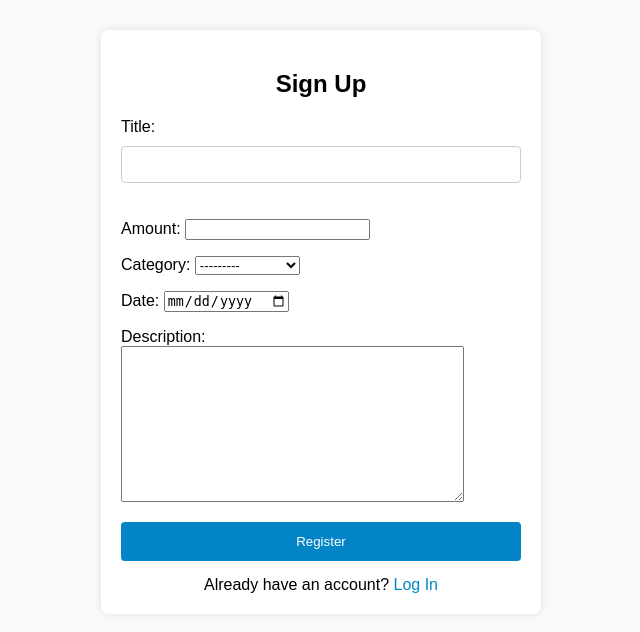
After one commit to DeepanKumarS/Expense-Tracker, a Django app: template expense_tracker/expenses/templates/expenses/signup.html in a window 1280 px wide. The commit adds this page. Shown: the top 632 px of the page, without its empty margins (319-959 px from the left). Run offline with Django 5.2, Linux system fonts and the light colour scheme; the template is opened without the code that fills it: values that come from a table or form of the project are taken from there, others are empty.

Commit message:
Basic working updated/checked

```diff
--- a/expense_tracker/expense_tracker/settings.py
+++ b/expense_tracker/expense_tracker/settings.py
@@ -39,6 +39,9 @@
     'django.contrib.staticfiles',
     'expenses',
 ]
+LOGIN_URL = 'login'  # this should match the name you gave to your login URL path
+LOGIN_REDIRECT_URL = '/'  # optional, where users are sent after successful login
+
 
 MIDDLEWARE = [
     'django.middleware.security.SecurityMiddleware',
@@ -59,6 +62,7 @@
         'APP_DIRS': True,
         'OPTIONS': {
             'context_processors': [
+                'django.template.context_processors.debug',
                 'django.template.context_processors.request',
                 'django.contrib.auth.context_processors.auth',
                 'django.contrib.messages.context_processors.messages',
--- a/expense_tracker/expense_tracker/urls.py
+++ b/expense_tracker/expense_tracker/urls.py
@@ -1,33 +1,16 @@
-"""
-URL configuration for expense_tracker project.
-
-The `urlpatterns` list routes URLs to views. For more information please see:
-    https://docs.djangoproject.com/en/5.2/topics/http/urls/
-Examples:
-Function views
-    1. Add an import:  from my_app import views
-    2. Add a URL to urlpatterns:  path('', views.home, name='home')
-Class-based views
-    1. Add an import:  from other_app.views import Home
-    2. Add a URL to urlpatterns:  path('', Home.as_view(), name='home')
-Including another URLconf
-    1. Import the include() function: from django.urls import include, path
-    2. Add a URL to urlpatterns:  path('blog/', include('blog.urls'))
-"""
+from django.contrib import admin
+from django.urls import path, include
+from expenses import views as expense_views
+from django.contrib.auth import views as auth_views
 
 urlpatterns = [
     path('admin/', admin.site.urls),
+
+    # Authentication URLs
+    path('signup/', expense_views.signup, name='signup'),
+    path('login/', auth_views.LoginView.as_view(template_name='expenses/login.html'), name='login'),
+    path('logout/', auth_views.LogoutView.as_view(next_page='login'), name='logout'),
+
+    # Include app URLs
+    path('', include('expenses.urls')),
 ]
-
-from django.contrib import admin
-from django.urls import path, include
-from django.contrib.auth import views as auth_views
-from expenses import views as expense_views
-
-urlpatterns = [
-    path('admin/', admin.site.urls),
-    path('signup/', expense_views.signup, name='signup'),
-    path('login/', auth_views.LoginView.as_view(template_name='login.html'), name='login'),
-    path('logout/', auth_views.LogoutView.as_view(next_page='login'), name='logout'),
-    path('', include('expenses.urls')),  # expense app urls
-]
--- a/expense_tracker/expenses/models.py
+++ b/expense_tracker/expenses/models.py
@@ -7,6 +7,7 @@
         ('Travel', 'Travel'),
         ('Entertainment', 'Entertainment'),
         ('Utilities', 'Utilities'),
+        ('Sharing','Sharing'),
         ('Other', 'Other'),
     ]
 
@@ -19,7 +20,6 @@
 
     def __str__(self):
         return f"{self.title} - {self.amount}"
-
 # This model captures expenses linked to a user (for multi-user support).
 # Categories help with filtering.
 # DecimalField for accurate money representation.
--- a/expense_tracker/expenses/templates/expenses/base.html
+++ b/expense_tracker/expenses/templates/expenses/base.html
@@ -5,7 +5,11 @@
 </head>
 <body>
     {% if user.is_authenticated %}
-      Logged in as {{ user.username }} | <a href="{% url 'logout' %}">Logout</a>
+      Logged in as {{ user.username }}
+      <form action="{% url 'logout' %}" method="post" style="display:inline;">
+        {% csrf_token %}
+        <button type="submit">Logout</button>
+      </form>
     {% else %}
       <a href="{% url 'login' %}">Login</a> | <a href="{% url 'signup' %}">Sign Up</a>
     {% endif %}
--- a/expense_tracker/expenses/templates/expenses/expense_cofirm_delete.html
+++ b/expense_tracker/expenses/templates/expenses/expense_confirm_delete.html
@@ -1,4 +1,4 @@
-{% extends 'base.html' %}
+{% extends 'expenses/base.html' %}
 
 {% block content %}
   <h2>Delete Expense</h2>
--- a/expense_tracker/expenses/templates/expenses/expense_form.html
+++ b/expense_tracker/expenses/templates/expenses/expense_form.html
@@ -1,4 +1,4 @@
-{% extends 'base.html' %}
+{% extends 'expenses/base.html' %}
 
 {% block content %}
   <h2>{% if form.instance.pk %}Edit{% else %}Add{% endif %} Expense</h2>
--- a/expense_tracker/expenses/templates/expenses/expense_list.html
+++ b/expense_tracker/expenses/templates/expenses/expense_list.html
@@ -1,11 +1,11 @@
-{% extends 'base.html' %}
+{% extends 'expenses/base.html' %}
 {% block content %}
   <h2>Your Expenses</h2>
   <a href="{% url 'expense_create' %}">Add New Expense</a>
   <ul>
     {% for expense in expenses %}
       <li>
-        {{ expense.date }} - {{ expense.title }}: ${{ expense.amount }} ({{ expense.category }})
+        {{ expense.date }} - {{ expense.title }}: ₹{{ expense.amount }} ({{ expense.category }})
         <a href="{% url 'expense_update' expense.pk %}">Edit</a>
         <a href="{% url 'expense_delete' expense.pk %}">Delete</a>
       </li>
--- /dev/null
+++ b/expense_tracker/expenses/templates/expenses/signup.html
@@ -0,0 +1,86 @@
+<!DOCTYPE html>
+<html lang="en">
+<head>
+    <meta charset="UTF-8" />
+    <meta name="viewport" content="width=device-width, initial-scale=1" />
+    <title>Sign Up</title>
+    <style>
+        /* Simple styling */
+        body {
+            font-family: Arial, sans-serif;
+            margin: 30px;
+            background: #f9f9f9;
+        }
+        form {
+            background: white;
+            padding: 20px;
+            max-width: 400px;
+            margin: auto;
+            border-radius: 8px;
+            box-shadow: 0 0 8px rgba(0,0,0,0.1);
+        }
+        input[type="text"],
+        input[type="email"],
+        input[type="password"] {
+            width: 100%;
+            padding: 10px;
+            margin: 10px 0 20px 0;
+            border: 1px solid #ccc;
+            border-radius: 4px;
+            box-sizing: border-box;
+        }
+        button {
+            background-color: #0284c7;
+            color: white;
+            padding: 12px;
+            border: none;
+            border-radius: 4px;
+            cursor: pointer;
+            width: 100%;
+        }
+        button:hover {
+            background-color: #0369a1;
+        }
+        .errorlist {
+            color: red;
+            margin-bottom: 10px;
+        }
+        h2 {
+            text-align: center;
+            margin-bottom: 20px;
+        }
+        .login-link {
+            text-align: center;
+            margin-top: 15px;
+        }
+        .login-link a {
+            color: #0284c7;
+            text-decoration: none;
+        }
+        .login-link a:hover {
+            text-decoration: underline;
+        }
+    </style>
+</head>
+<body>
+    <form method="POST">
+        <h2>Sign Up</h2>
+        {% csrf_token %}
+
+        <!-- Show form errors -->
+        {% if form.errors %}
+            <div class="errorlist">
+                Please correct the errors below.
+            </div>
+        {% endif %}
+
+        {{ form.as_p }}
+
+        <button type="submit">Register</button>
+
+        <div class="login-link">
+            Already have an account? <a href="{% url 'login' %}">Log In</a>
+        </div>
+    </form>
+</body>
+</html>
--- a/expense_tracker/expenses/urls.py
+++ b/expense_tracker/expenses/urls.py
@@ -2,6 +2,7 @@
 from . import views
 
 urlpatterns = [
+    # Expense CRUD
     path('', views.expense_list, name='expense_list'),
     path('expense/add/', views.expense_create, name='expense_create'),
     path('expense/<int:pk>/edit/', views.expense_update, name='expense_update'),
```
Also changed, not shown: expense_tracker/expenses/templates/expenses/login.html (added, +21 -0 lines), expense_tracker/expenses/views.py (+21 -0 lines).
